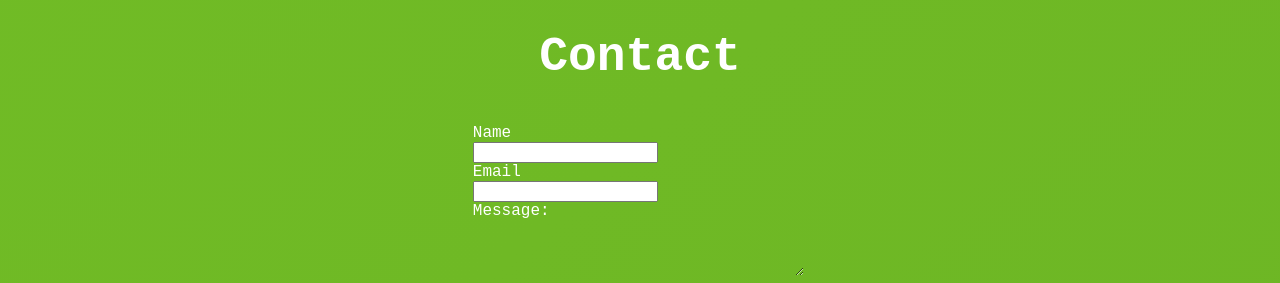
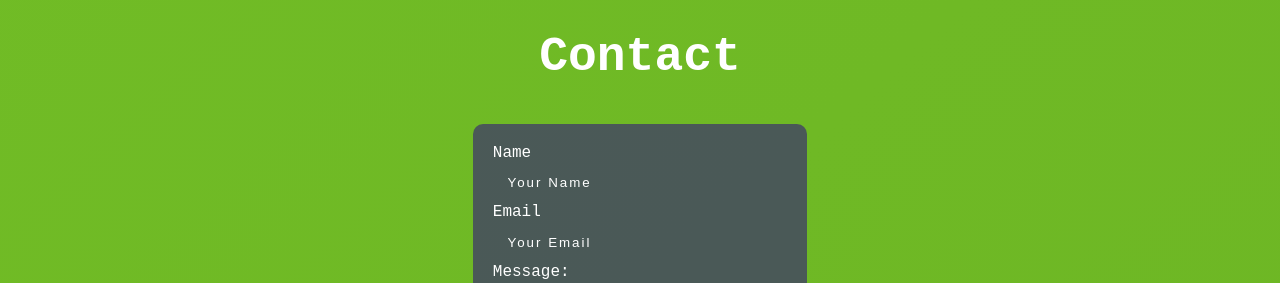
Before and after one commit to NatC02/portfolio, a Gatsby site: page / in a window 1280 px wide. Shown: the part 7890-8173 px from the top of the page. Built offline with nearby package versions, Linux system fonts and the light colour scheme; Gatsby itself is replaced by a stand-in of ours.

Commit message:
-fixed design based on recommendation

```diff
--- a/src/assets/scss/contact.scss
+++ b/src/assets/scss/contact.scss
@@ -1,12 +1,16 @@
-#contactForm {
-    margin: 0 auto;
-    width: -webkit-fill-available;
+form {
+  margin: 0 auto;
+  width: -webkit-fill-available;
+
+  background-color: #414066c9;
+  border-radius: 10px;
+  padding: 20px;
 }
 
-#contactForm input,
+form input,
 textarea {
   letter-spacing: 2px;
-//   font: 200 1em/1.1em 'Helvetica Neue', sans-serif;
+  //   font: 200 1em/1.1em 'Helvetica Neue', sans-serif;
 
   color: #fff;
   background-color: transparent;
@@ -21,16 +25,19 @@ textarea {
   max-width: 400px;
 }
 
-#contactForm textarea {
+form textarea {
   height: 100px;
+  // width: 10px;
 }
 
-#contactForm *:focus {
-  background-color: #78c828;
+form > div:focus {
+  border-radius: 10px;
+  background-color: #414066;
 }
 
-#contactForm *:hover {
-  background-color: #273043;
+form > div:hover {
+  border-radius: 10px;
+  background-color: #414066;
 }
 
 ::-webkit-input-placeholder {
--- a/src/components/Contact.js
+++ b/src/components/Contact.js
@@ -26,17 +26,17 @@ class Contact extends React.Component {
             </div>
             <div>
               <label>
-                Name <br /> <input type="text" name="name" />
+                Name <br /> <input type="text" name="name" placeholder="Your Name"/>
               </label>
             </div>
             <div>
               <label htmlFor="email">Email</label> <br />
-              <input id="email" type="email" name="email" />
+              <input id="email" type="email" name="email" placeholder="Your Email"/>
             </div>
             <div>
               <label>
                 Message: <br />
-                <textarea id="message" name="message"></textarea>
+                <textarea id="message" name="message" placeholder="Your Message"></textarea>
               </label>
             </div>
             <button type="submit">Submit</button>
```
